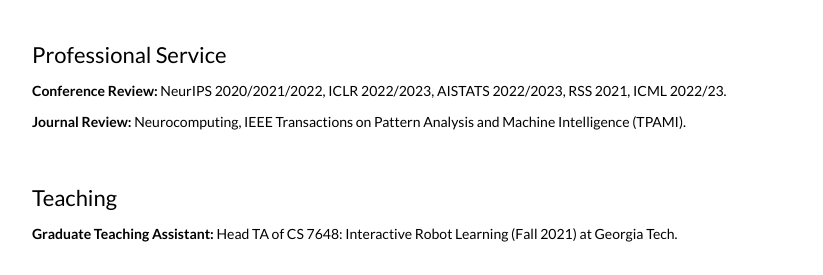
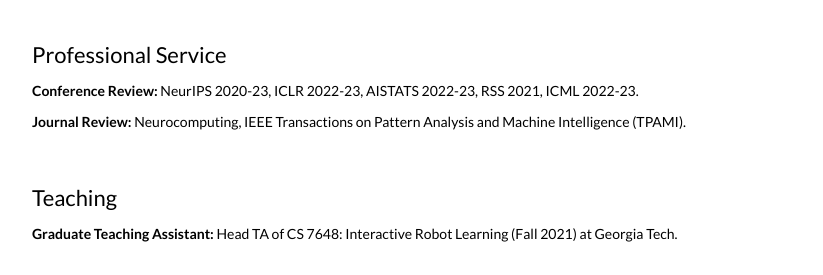
Before and after one commit to shenao-zhang/shenao-zhang.github.io, a Jekyll site: the page built from _posts/2023-06-01-mbpg.markdown, in a window 1280 px wide. Shown: the part 1411-1686 px from the top of the page, without its empty margins (228-1051 px from the left). Built offline with Jekyll 4.4.1, drawn with Linux system fonts in a browser that asks for light colours.

Commit message:
Update default.html

```diff
--- a/_layouts/default.html
+++ b/_layouts/default.html
@@ -110,7 +110,7 @@
             <td style="padding:2.5%;width:100%;vertical-align:middle">
               <h2>Professional Service</h2>
               <p>
-                <b>Conference Review:</b> NeurIPS 2020/2021/2022, ICLR 2022/2023, AISTATS 2022/2023, RSS 2021, ICML 2022/23.
+                <b>Conference Review:</b> NeurIPS 2020-23, ICLR 2022-23, AISTATS 2022-23, RSS 2021, ICML 2022-23.
               </p>
               <p>
                 <b>Journal Review:</b> Neurocomputing, IEEE Transactions on Pattern Analysis and Machine Intelligence (TPAMI).
```
